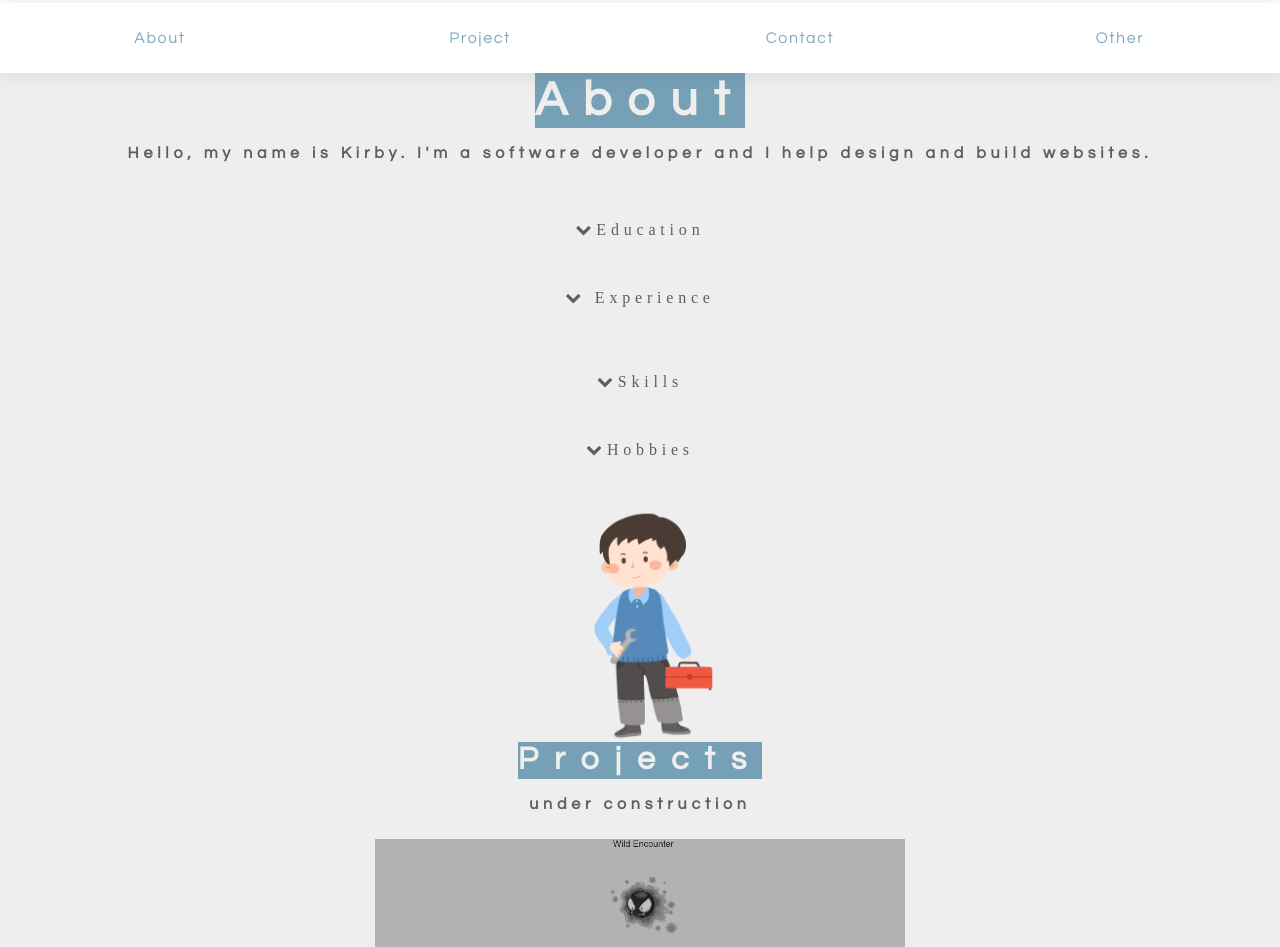
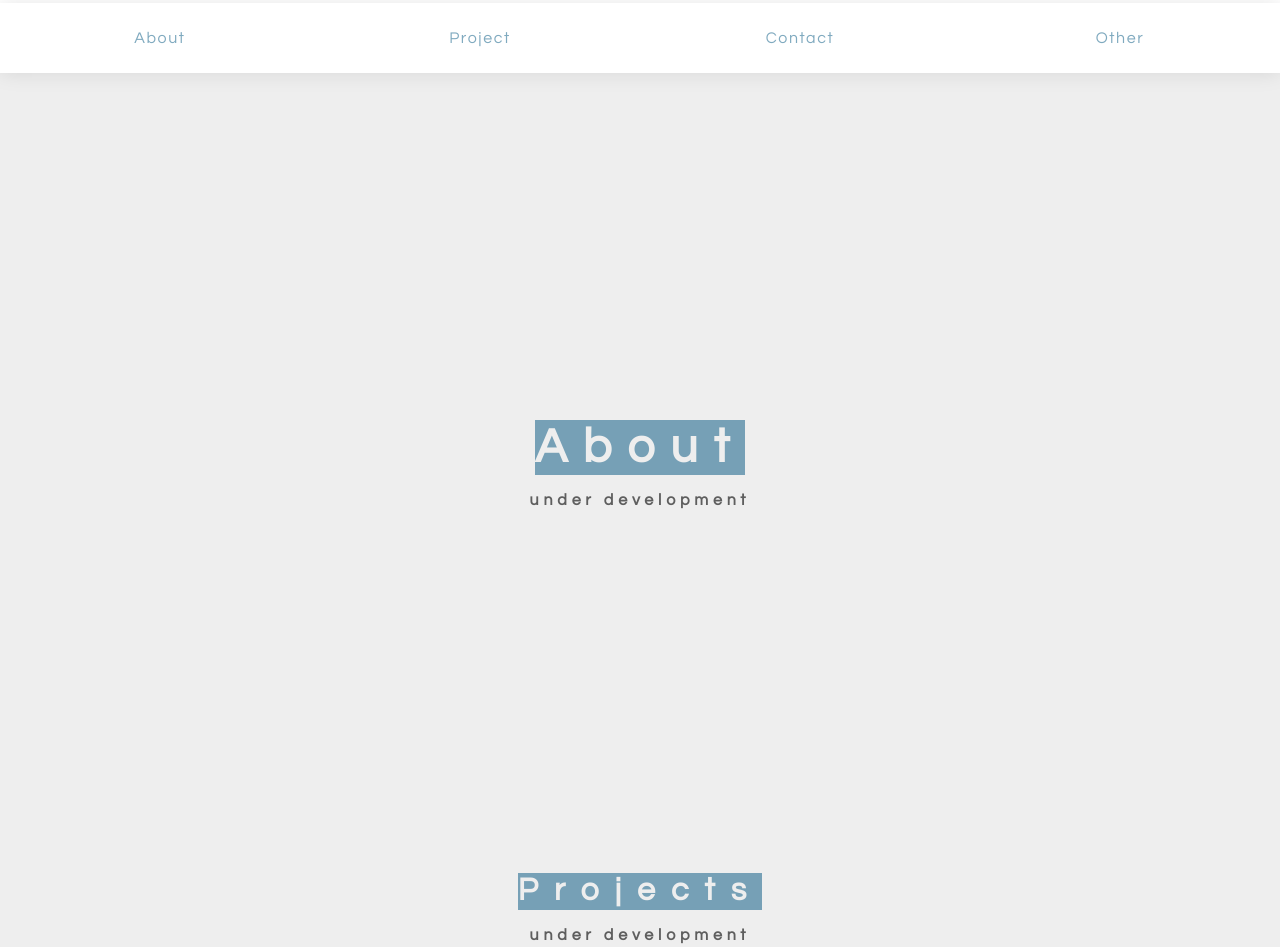
Before and after one commit to limkxrby/Portfolio, a plain HTML site: page index.html in a window 1280 px wide. Shown: the part 727-1674 px from the top of the page. Drawn offline with nearby package versions, Linux system fonts and the light colour scheme; a web font is replaced by a local one.

Commit message:
removed about section temporarily

```diff
--- a/assets/css/style.css
+++ b/assets/css/style.css
@@ -40,6 +40,7 @@ a {
   position: relative;
   background: #eee;
   text-align: center;
+  height: 100vh;
   padding: 0 2em;
 }
 
--- a/index.html
+++ b/index.html
@@ -45,8 +45,8 @@
     <section class="et-slide" id="tab-about">
 
       <h1>About</h1>
-
-      <h3>Hello, my name is Kirby. I'm a software developer and I help design and build websites.
+      <h3>under development</h3>
+    <!--  <h3>Hello, my name is Kirby. I'm a software developer and I help design and build websites.
       </h3>
       <ul>
         <li class="drop-down">
@@ -75,7 +75,7 @@
       </ul>
       <img src="./images/maintenance.png" alt="maintenance" style="max-width: 20%; height: auto;">
 
-
+    -->
 
 
 
@@ -83,7 +83,7 @@
 
     <section class="et-slide-projects" id="tab-project">
       <h1>Projects</h1>
-      <h3>under construction</h3>
+      <h3>under development</h3>
 
       <figure class="snip1534"><img src="./images/pokemon-website.PNG" alt="pokemon-website" />
         <figcaption>
@@ -114,7 +114,7 @@
 
     <section class="et-slide" id="tab-contact">
       <h1>Contact</h1>
-      <h3>under construction</h3>
+
 
 <div class="container">
 
@@ -150,7 +150,7 @@
     </section>
     <section class="et-slide" id="tab-other">
       <h1>Other</h1>
-      <h3>under construction</h3>
+      <h3>under development</h3>
       <img src="./images/maintenance.png" alt="maintenance" style="max-width: 20%; height: auto;">
 
     </section>
```
